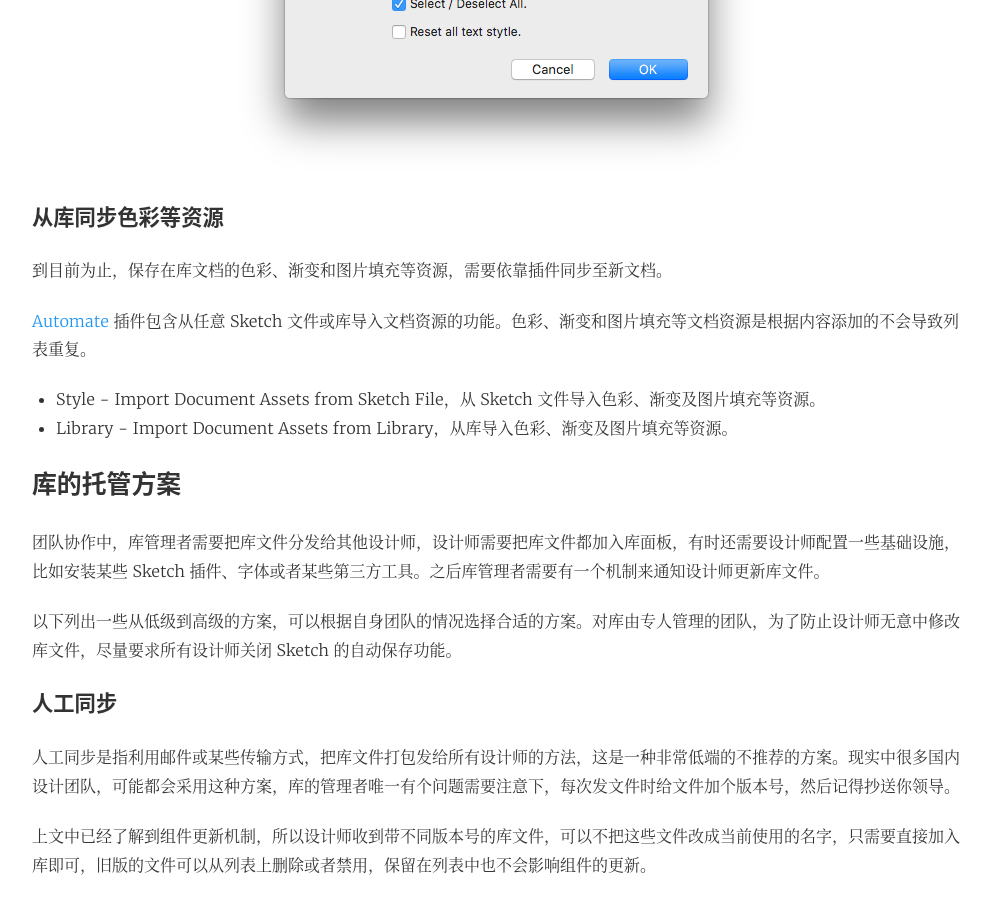
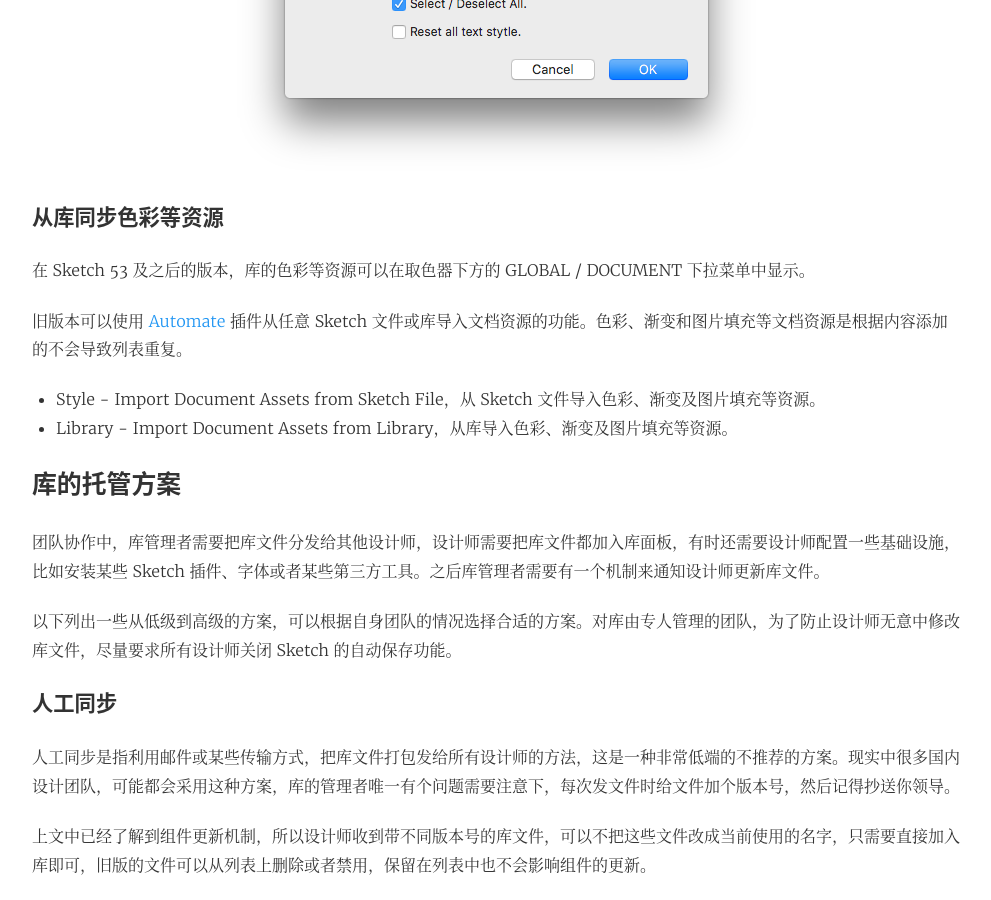
Before and after one commit to Ashung/ashung.github.io, a Jekyll site: the page built from _posts/2018-03-30-deep-into-sketch-library-part-1.md, in a window 1280 px wide and 900 px high, scrolled down 8409 px. Shown: the whole window, without its empty margins (144-1135 px from the left). Built offline with Jekyll 4.4.1, drawn with Linux system fonts in a browser that asks for light colours; comment, search, counter and statistics services are not loaded.

Commit message:
库文件增加新功能

```diff
--- a/_posts/2018-03-30-deep-into-sketch-library-part-1.md
+++ b/_posts/2018-03-30-deep-into-sketch-library-part-1.md
@@ -120,9 +120,9 @@ Sketch 文件在加入库面板之后，使用文件内的一个名为 “Librar
 
 ### 从库同步色彩等资源
 
-到目前为止，保存在库文档的色彩、渐变和图片填充等资源，需要依靠插件同步至新文档。
+在 Sketch 53 及之后的版本，库的色彩等资源可以在取色器下方的 GLOBAL / DOCUMENT 下拉菜单中显示。
 
-[Automate](https://github.com/Ashung/Automate-Sketch) 插件包含从任意 Sketch 文件或库导入文档资源的功能。色彩、渐变和图片填充等文档资源是根据内容添加的不会导致列表重复。
+旧版本可以使用 [Automate](https://github.com/Ashung/Automate-Sketch) 插件从任意 Sketch 文件或库导入文档资源的功能。色彩、渐变和图片填充等文档资源是根据内容添加的不会导致列表重复。
 
 - Style - Import Document Assets from Sketch File，从 Sketch 文件导入色彩、渐变及图片填充等资源。
 - Library - Import Document Assets from Library，从库导入色彩、渐变及图片填充等资源。
```
Also changed, not shown: _posts/2018-04-11-deep-into-sketch-library-part-2.md (+8 -2 lines), _posts/2018-04-13-deep-into-sketch-library-part-3.md (+1 -1 lines), _posts/2019-03-01-manage-palette-in-sketch.md (added, +5 -0 lines).
